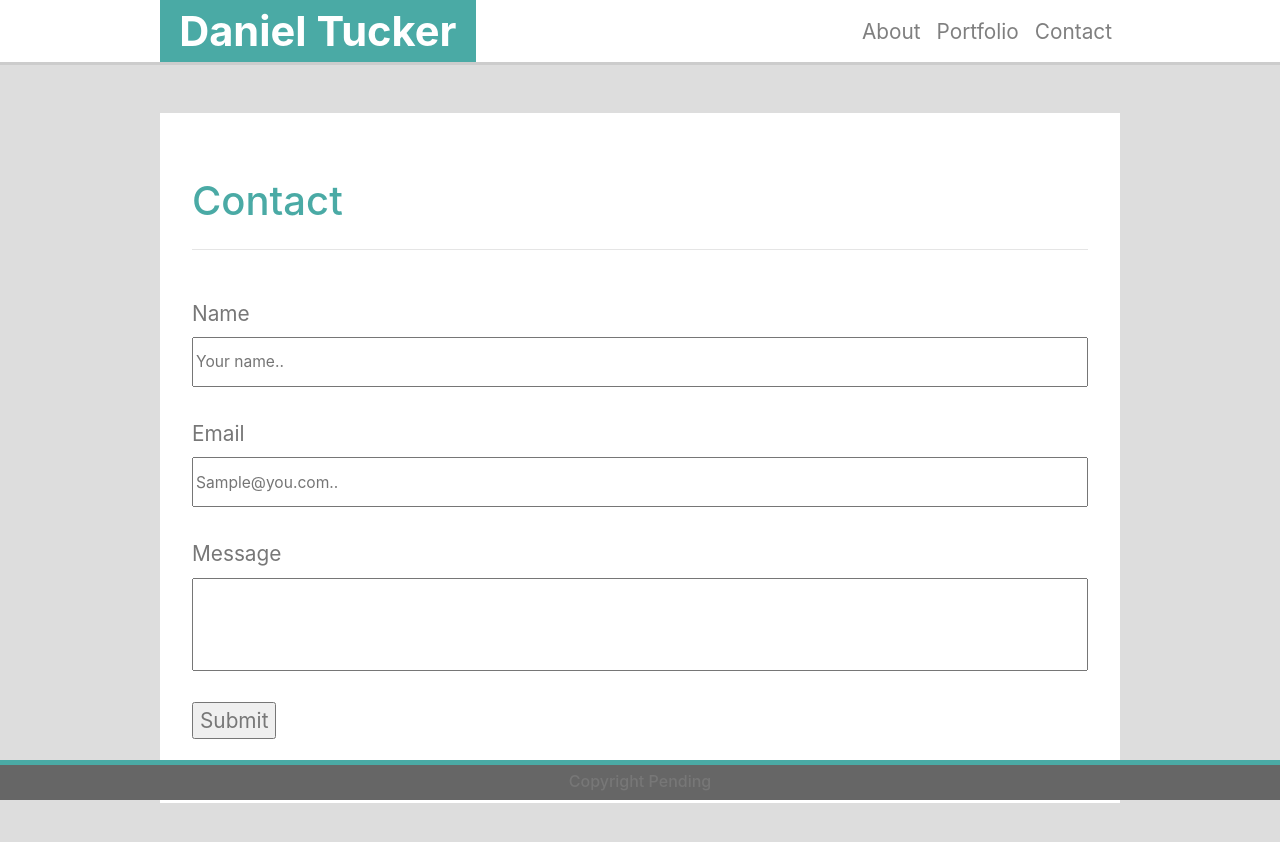
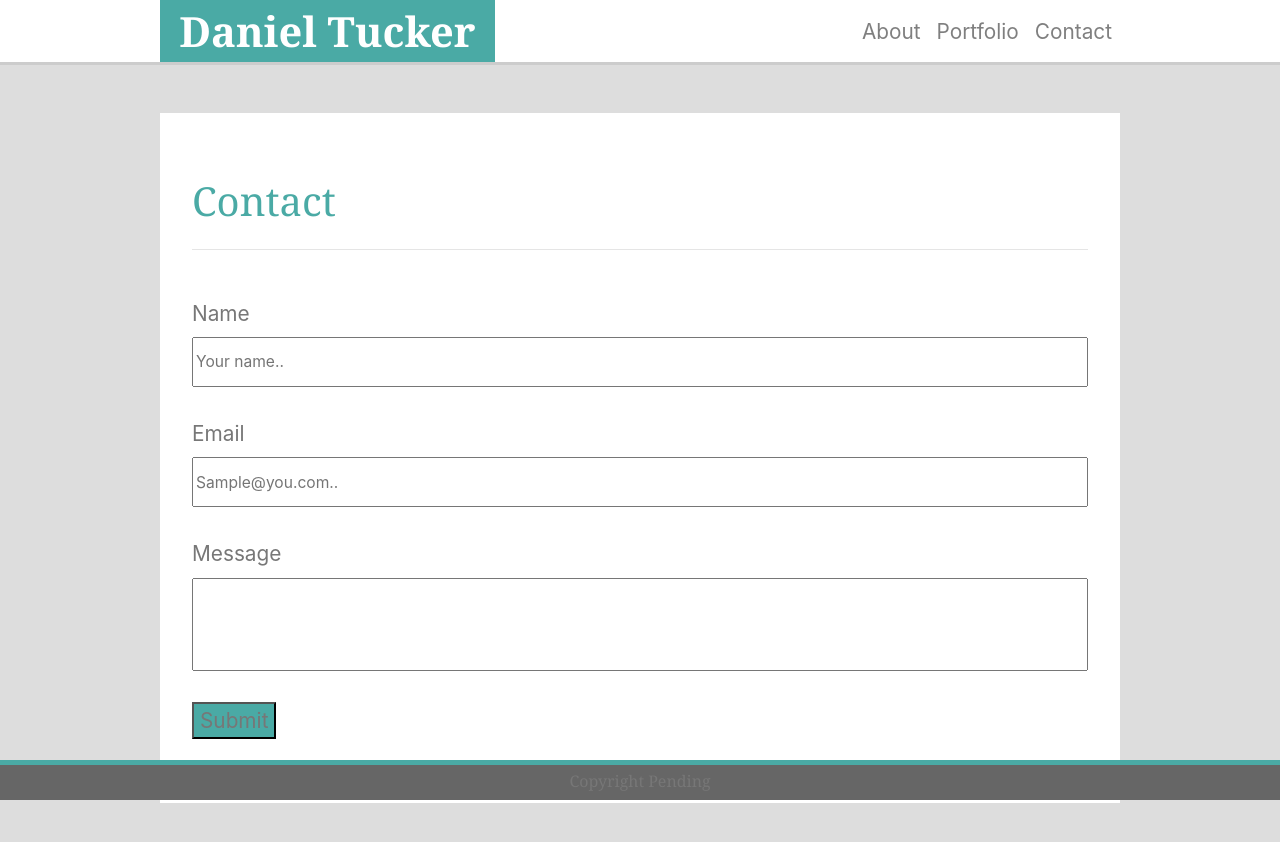
Before and after one commit to djtucker123/Bootstrap-Portfolio, a plain HTML site: page contact.html in a window 1280 px wide. Drawn offline with nearby package versions, Linux system fonts and the light colour scheme.

Commit message:
font had to be adjusted

```diff
--- a/css/style.css
+++ b/css/style.css
@@ -4,6 +4,7 @@
    position: relative;
    min-height: 100%;
    color: #777777;
+   font-family: 'Arial', 'Helvetica Neue', Helvetica, sans-serif;
 }
 body {
 
@@ -36,6 +37,11 @@ body {
     font-size: 75%;
 
 }
+input[type="submit"] {
+    background-color: #4aaaa5;
+    color: #777777;
+
+}
 #myName {
     color: white;
     background-color: #4aaaa5;
@@ -43,6 +49,7 @@ body {
     padding: 0 2%;
     margin: 0;
     font-weight: bold;
+    font-family: 'Georgia', 'Times New Roman', Times, serif;
 
 }
 .jumbotron img {
@@ -56,12 +63,16 @@ body {
 
 h1 {
     color: #4aaaa5;
+    font-family: 'Georgia', 'Times New Roman', Times, serif;
 }
 h6 {
     line-height: 2;
+    font-family: 'Georgia', 'Times New Roman', Times, serif;
 }
 .footer {
     position: sticky;
+    left: 0;
+    right: 0;
     bottom: 0;
     background-color: #666666 !important;
     width: 100% !important;
```
